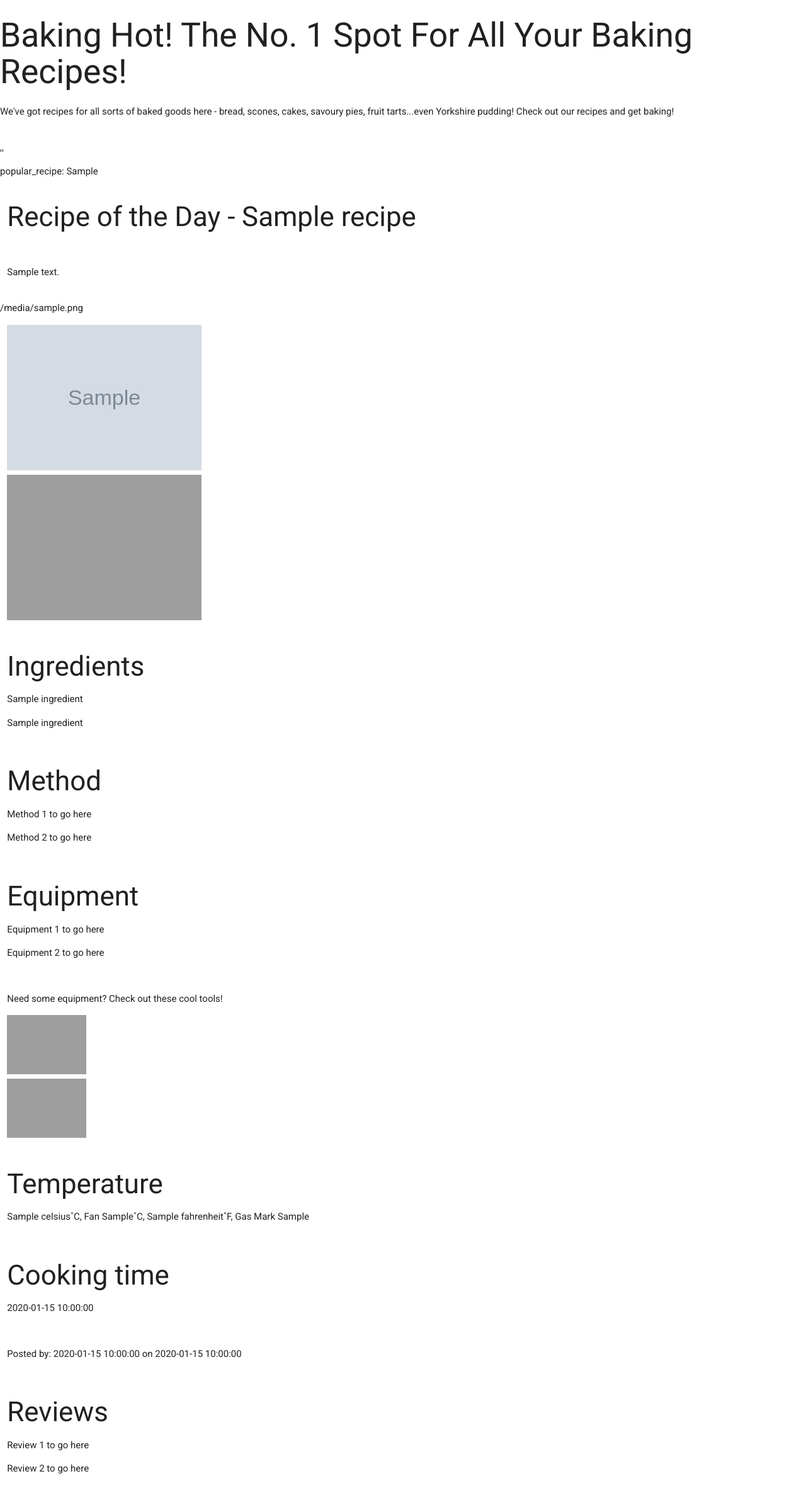
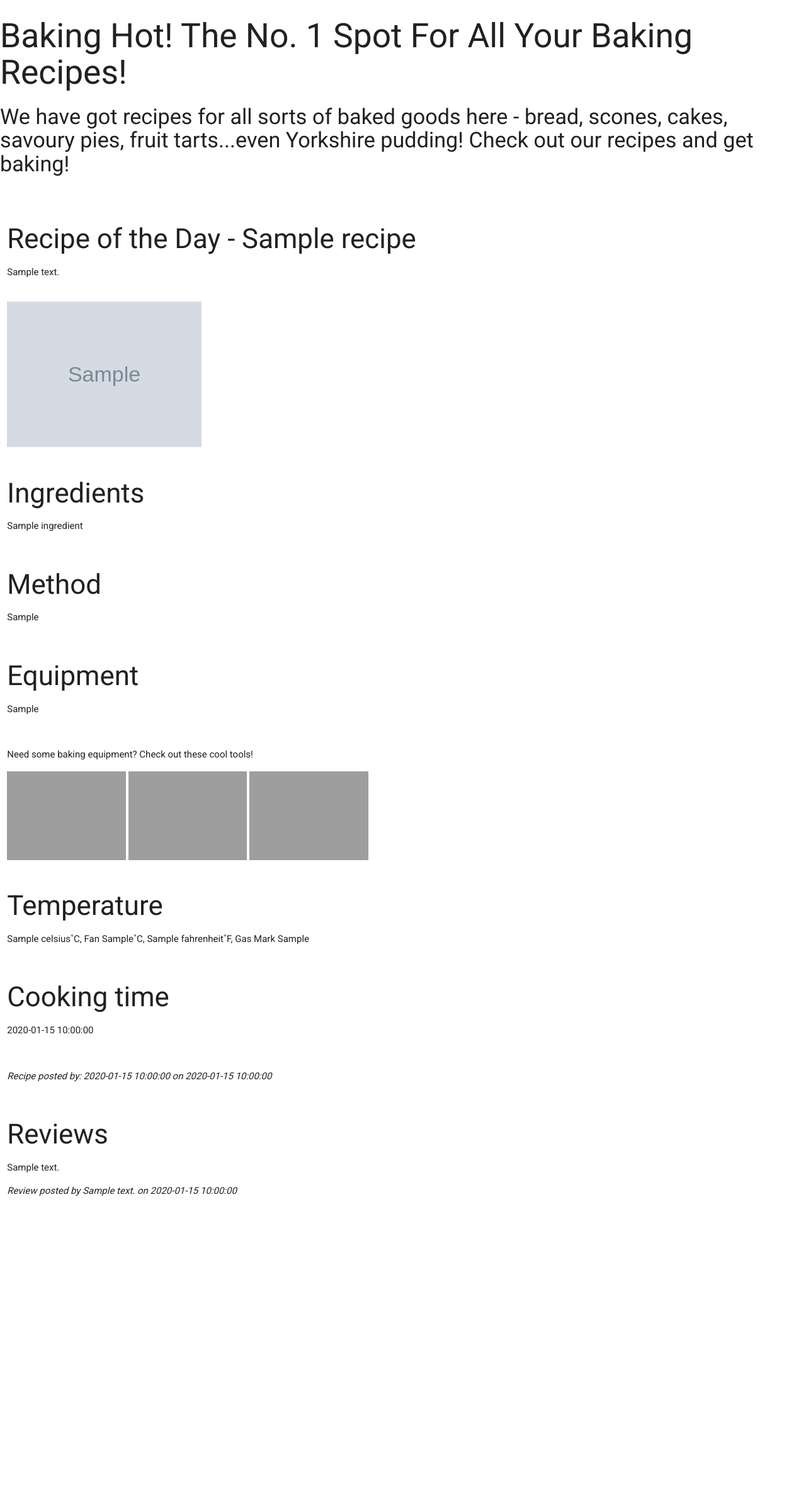
Before and after one commit to kevald1963/milestone-3-recipe-application, a Flask app: page / in a window 1280 px wide. Shown: the whole page at 63% size. After the commit the page ends 1900 px from the top, so only its background shows below. Run offline with Flask 2, Linux system fonts and the light colour scheme; grey boxes marked "Sample" are stand-in pictures; a database or web service that is not in the repository returns one stand-in record (values such as "Sample title"); some libraries are stand-ins or nearby versions; grey boxes are pictures that could not be loaded.

Commit message:
Home page(index.html) data templating now complete. All recipe data from MongoDB is displaying.

```diff
--- a/static/css/style.css
+++ b/static/css/style.css
@@ -11,7 +11,7 @@ body {
     width: 60px;
     line-height: 24px;
     margin: 5px 5px;
-    padding: 0 0.5em
+    padding: 0 0.5em;
 }
 
 img {
@@ -19,11 +19,15 @@ img {
   height: auto;
 }
 
+.sponsored-image-group {
+    border: 1px;
+    border-color: black;
+}
 .sponsored-image {
-  width: 20%;
+  width: 15%;
   height: auto;
 }
 
 header {
-    margin-top: 5px;
+    margin: auto;
 }
--- a/templates/base.html
+++ b/templates/base.html
@@ -10,7 +10,7 @@
 
     <link href="https://fonts.googleapis.com/icon?family=Material+Icons" rel="stylesheet"/>
     <link href="https://cdnjs.cloudflare.com/ajax/libs/materialize/0.100.2/css/materialize.min.css" rel="stylesheet"/>
-    <link href="{{ url_for('static', filename='css/style.css') }}" type="text/css" rel="stylesheet" />
+    <link href="{{ url_for('static', filename='css/style.css') }}" type="text/css" rel="stylesheet"/>
 </head>
 
 <body>
@@ -18,17 +18,16 @@
     <!-- HEADER -->
     <header class="container-fluid">
         <div class="row">
-            <div>
+            <div class="col s12"></div>
                 <h2>Baking Hot! The No. 1 Spot For All Your Baking Recipes!</h2>
-                <p>
-                    We've got recipes for all sorts of baked goods here - bread, scones, cakes, savoury pies,
+                <h4>
+                    We have got recipes for all sorts of baked goods here - bread, scones, cakes, savoury pies,
                     fruit tarts...even Yorkshire pudding! Check out our recipes and get baking!</p>
-                </p>
+                </h4>
             </div>
         </div>
     </header>
-    <!-- /.HEADER -->,,
-
+    <!-- /.HEADER -->
 
     <!-- MAIN -->
     <main class="container-fluid">
--- a/templates/index.html
+++ b/templates/index.html
@@ -1,62 +1,53 @@
 {% extends 'base.html' %}
 {% block content %}
-
-<p>popular_recipe: {{ recipe.popular_recipe }}</p>
 
 <div class="row">
 	<div class="col s12">
 		<h3>Recipe of the Day - {{ recipe.title }}</h3>
+		<p>{{ recipe.description }}</p>
 	</div>
 </div>
 
 <div class="row">
-	<div class="col s12">
-		<p>{{ recipe.description }}</p>
-	</div>
-</div>
-
-<p>{{ recipe.image_source }}</p>
-
-<div class="row">
 	<div class="col s6">
         <img src="{{ recipe.image_source }}" alt="Traditional White Loaf">
-        <img src="https://www.dovesfarm.co.uk/uploads/images/presets/product_page_full/recipes/DF%20Bread/600_Doves_TraditionalWholemealBreadNEW.jpg" alt=""/>
 	</div>
 </div>
 
 <div class="row">
 	<div class="col s12">
 		<h3>Ingredients</h3>
-		<p>{{ recipe.ingredients[0] }}</p>
-		<p>{{ recipe.ingredients[1] }}</p>
+        {% for ingredient in recipe.ingredients %}
+		    <p>{{ ingredient }}</p>
+        {% endfor %}
 	</div>
 </div>
 
 <div class="row">
 	<div class="col s12">
 		<h3>Method</h3>
-		<p>Method 1 to go here</p>
-		<p>Method 2 to go here</p>
+        {% for method_item in recipe.method %}
+		    <p>{{ method_item }}</p>
+        {% endfor %}
 	</div>
 </div>
 
 <div class="row">
 	<div class="col s12">
 		<h3>Equipment</h3>
-		<p>Equipment 1 to go here</p>
-		<p>Equipment 2 to go here</p>
+        {% for equipment_item in recipe.equipment %}
+		    <p>{{ equipment_item }}</p>
+        {% endfor %}
 	</div>
 </div>
 
 <div class="row">
-	<div class="col s12" class="sponsored-link">
-		<p>Need some equipment? Check out these cool tools!</p>
-        <div class="sponsored-image">
-            <span>
-            <a href=""><img src="https://www.bakerybits.co.uk/pub/media/catalog/product/cache/d75b6ae133e4e6a4f65baca6ce75f963/d/s/dsc_3096_5_4.jpg" max-width="100px" max-height="100px" alt=""></a>
-            <a href=""><img src="https://lakelandcamel.scene7.com/is/image/LakelandCamel/32210_1?$325$" max-width="100px" max-height="100px" alt=""></a>
-
-            </span>
+	<div class="col s12">
+		<p>Need some baking equipment? Check out these cool tools!</p>
+        <div class="sponsored-image-group">
+            <a href=""><img class="sponsored-image" src="https://www.bakerybits.co.uk/pub/media/catalog/product/cache/d75b6ae133e4e6a4f65baca6ce75f963/d/s/dsc_3096_5_4.jpg" alt=""></a>
+            <a href=""><img class="sponsored-image" src="https://lakelandcamel.scene7.com/is/image/LakelandCamel/32210_1?$325$" alt=""></a>
+            <a href=""><img class="sponsored-image" src="https://www.bakerybits.co.uk/pub/media/catalog/product/cache/d75b6ae133e4e6a4f65baca6ce75f963/s/i/side_shot_1lb_tin__4.jpg" alt=""></a>
         </div>
 	</div>
 </div>
@@ -82,18 +73,22 @@
 
 <div class="row">
 	<div class="col s12">
-    	<p>Posted by: {{ recipe.posted_by }} on {{ recipe.date_posted }}</p>
+    	<p><em>Recipe posted by: {{ recipe.posted_by }} on {{ recipe.date_posted }}</em></p>
 	</div>
 </div>
 
 <div class="row">
 	<div class="col s12">
 		<h3>Reviews</h3>
-		<p>Review 1 to go here</p>
-		<p>Review 2 to go here</p>
+        {% for review in recipe.reviews %}
+            {% if review.review_text is not defined %}
+                <p><em>No reviews for this recipe yet. Would you like to be the first to review it?</em></p>
+            {% else %}
+		        <p>{{ review.review_text }}</p>
+		        <p><em>Review posted by {{ review.reviewed_by }} on {{ review.review_date }}</em></p>
+            {% endif %}
+		{% endfor %}
 	</div>
 </div>
 
-
-
 {% endblock %}
```
